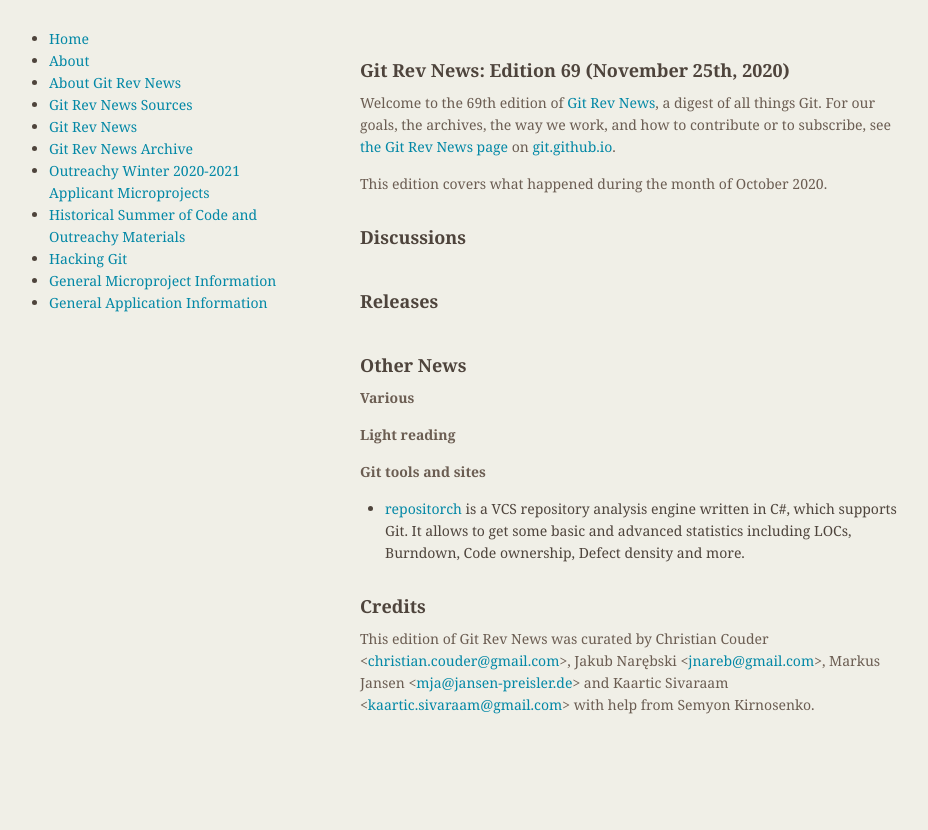
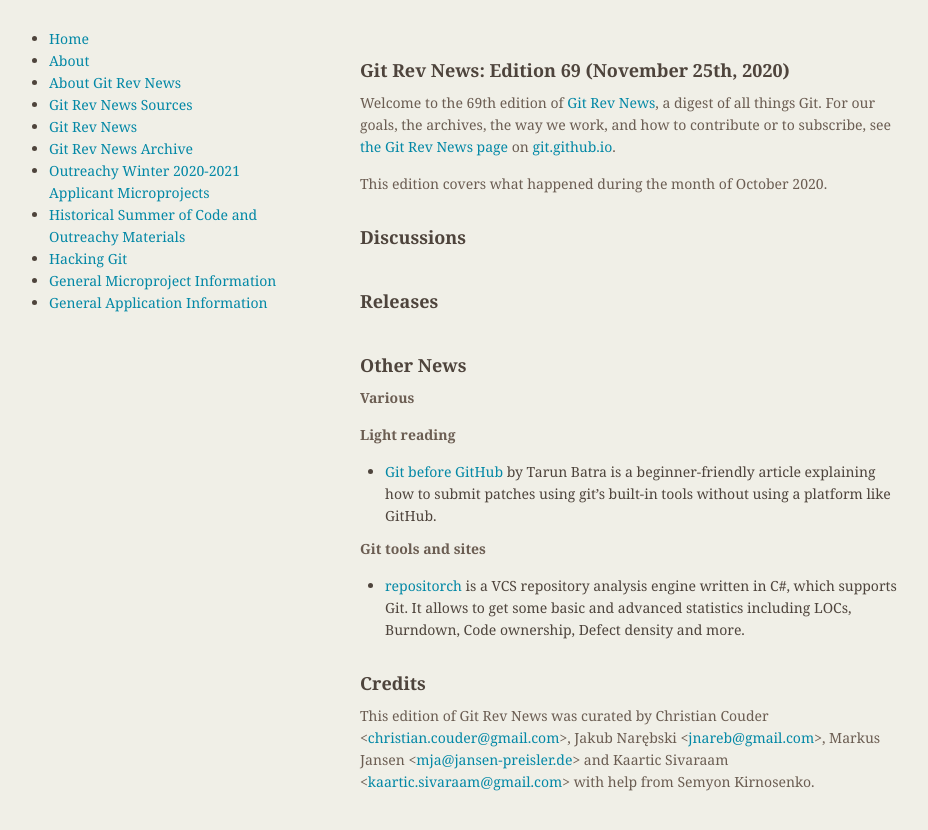
Before and after one commit to git/git.github.io, a Jekyll site: the page built from rev_news/drafts/edition-69.md, in a window 1280 px wide. Shown: the top 830 px of the page, without its empty margins (174-1102 px from the left). Built offline with Jekyll 4.4.1, drawn with Linux system fonts in a browser that asks for light colours.

Commit message:
rn-69: add 'Git before GitHub' article to Light reading section

```diff
--- a/rev_news/drafts/edition-69.md
+++ b/rev_news/drafts/edition-69.md
@@ -43,6 +43,10 @@
 
 __Light reading__
 
+* [Git before GitHub](https://github.com/tarunbatra/git-before-github/)
+by Tarun Batra is a beginner-friendly article explaining how to submit
+patches using git's built-in tools without using a platform like GitHub.
+
 
 __Git tools and sites__
 
```
